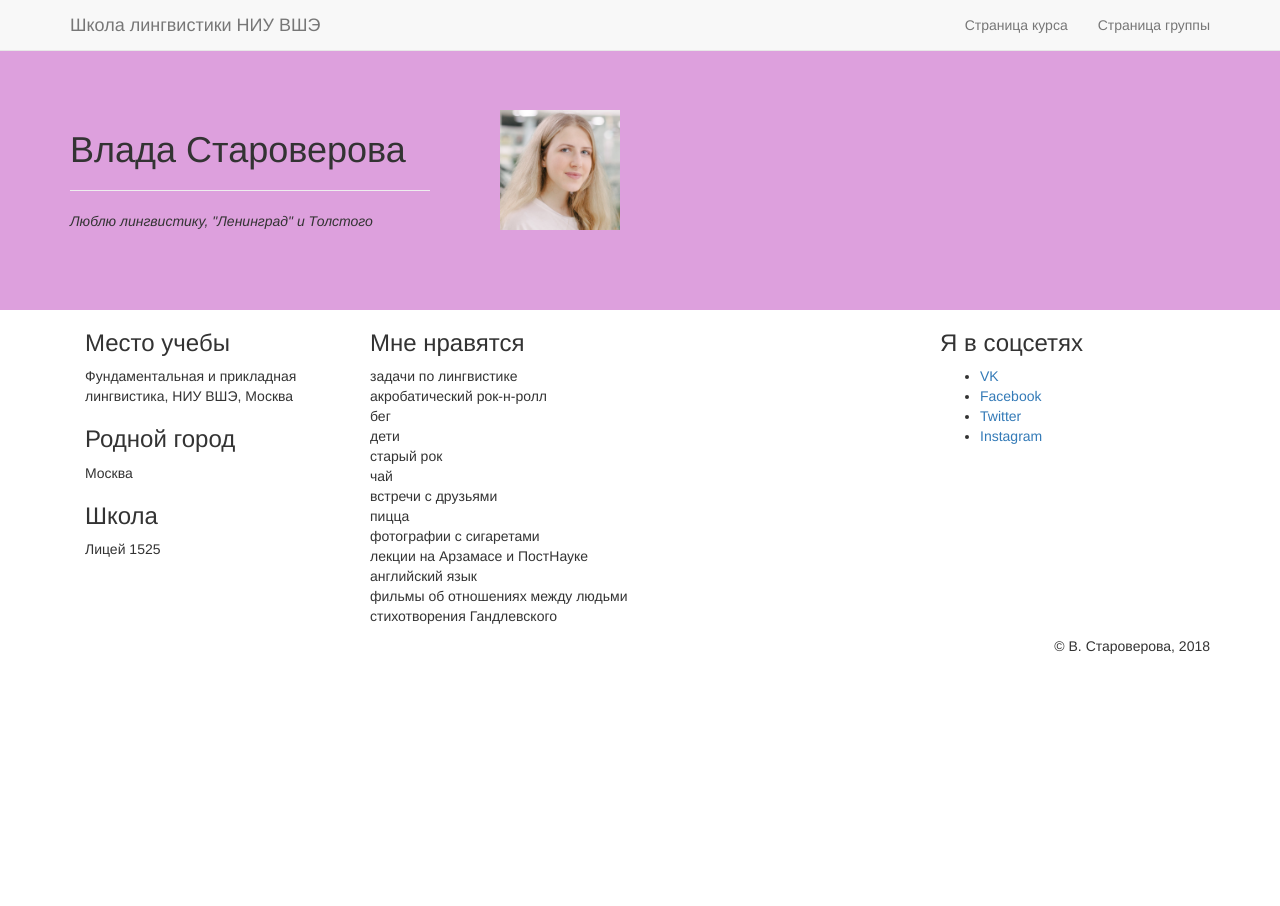
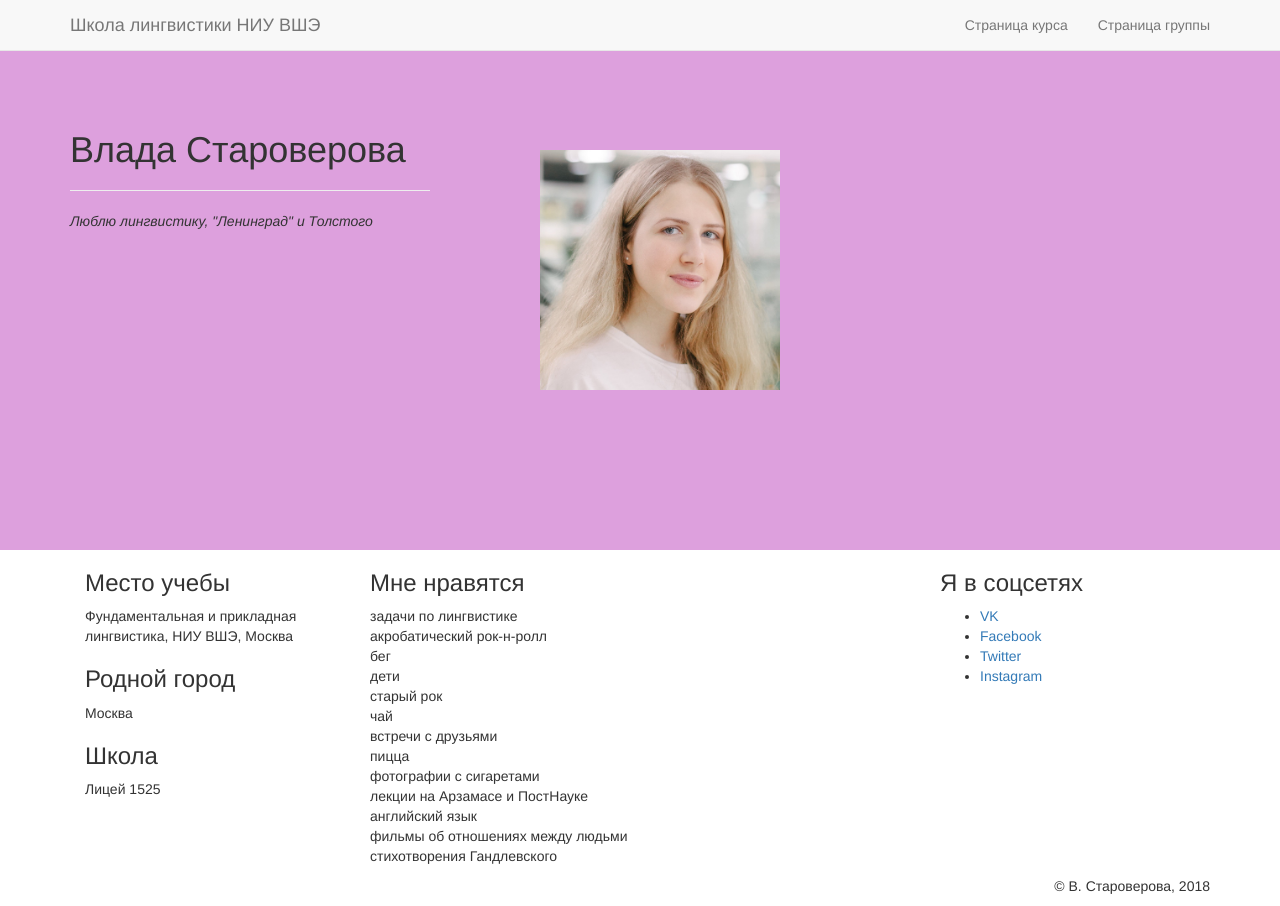
Before and after one commit to starvlada/webpage, a plain HTML site: page index.html in a window 1280 px wide. Before the commit the page ends 800 px from the top, so only its background shows below. Drawn offline with nearby package versions, Linux system fonts and the light colour scheme.

Commit message:
Update index.html

```diff
--- a/index.html
+++ b/index.html
@@ -33,7 +33,7 @@
 						<p><i>Люблю лингвистику, "Ленинград" и Толстого</i></p>
 	                </div>
 					<div class="col-md-4">
-        	           <img src="E2D1E9BB-1666-437C-93C6-27C70628C1DD.jpeg" title="влада" alt="" style="height:120px; margin:40px 40px 80px 40px; " />
+        	           <img src="https://github.com/starvlada/webpage/blob/gh-pages/E2D1E9BB-1666-437C-93C6-27C70628C1DD.jpeg" title="влада" alt="" style="height:240px; margin:80px 80px 160px 80px; " />
 
 					</div>
 		</header>
```
